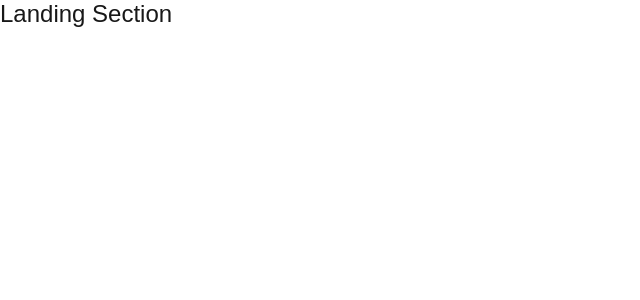
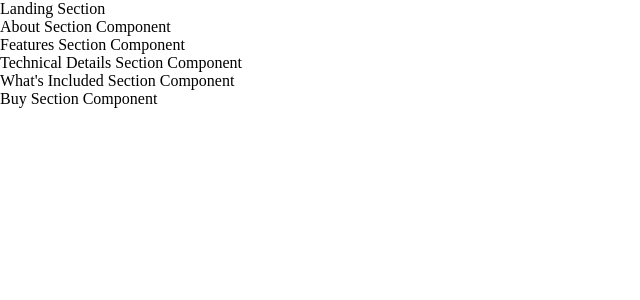
Before and after one commit to hexblend/coffeeMachine, a React (Create React App) app: page / in a window 1280 px wide. Shown: the top 300 px of the page, without its empty margins (0-640 px from the left). Built offline with nearby package versions, Linux system fonts and the light colour scheme; a web font is replaced by a local one.

Commit message:
All initial components created

```diff
--- a/src/App.js
+++ b/src/App.js
@@ -2,12 +2,22 @@ import React, { Component } from 'react';
 import './Assets/scss/main.scss';
 
 import Landing from './Components/Sections/Landing';
+import About from './Components/Sections/About';
+import Features from './Components/Sections/Features';
+import TechnicalDetails from './Components/Sections/TechnicalDetails';
+import WhatsIncluded from './Components/Sections/WhatsIncluded';
+import Buy from './Components/Sections/Buy';
 
 class App extends Component {
   render() {
     return (
       <div className="App">
         <Landing />
+        <About />
+        <Features />
+        <TechnicalDetails />
+        <WhatsIncluded />
+        <Buy />
       </div>
     );
   }
--- /dev/null
+++ b/src/Components/Sections/About.js
@@ -0,0 +1,11 @@
+import React from 'react'
+
+const About = () => {
+  return (
+    <section className="about-section">
+      About Section Component
+    </section>
+  );
+}
+
+export default About;
--- /dev/null
+++ b/src/Components/Sections/Buy.js
@@ -0,0 +1,11 @@
+import React from 'react'
+
+const Buy = () => {
+  return (
+    <section className="buy-section">
+      Buy Section Component
+    </section>
+  )
+}
+
+export default Buy;
--- /dev/null
+++ b/src/Components/Sections/Features.js
@@ -0,0 +1,11 @@
+import React from 'react'
+
+const Features = () => {
+  return (
+    <section className="features-section">
+      Features Section Component
+    </section>
+  );
+}
+
+export default Features;
--- a/src/Components/Sections/Landing.js
+++ b/src/Components/Sections/Landing.js
@@ -3,7 +3,7 @@ import React from 'react';
 const Landing = () => {
     return (
         <section className="landing-section">
-            <h1>Landing Section</h1>
+            Landing Section
         </section>
     );
 }
--- /dev/null
+++ b/src/Components/Sections/TechnicalDetails.js
@@ -0,0 +1,11 @@
+import React from 'react'
+
+const TechnicalDetails = () => {
+  return (
+    <section className="technical_details-section">
+      Technical Details Section Component
+    </section>
+  );
+}
+
+export default TechnicalDetails;
--- /dev/null
+++ b/src/Components/Sections/WhatsIncluded.js
@@ -0,0 +1,11 @@
+import React from 'react'
+
+const WhatsIncluded = () => {
+  return (
+    <section className="whats_included-section">
+      What's Included Section Component
+    </section>
+  );
+}
+
+export default WhatsIncluded;
```
Also changed, not shown: src/Components/Layout/Footer.js (added, +13 -0 lines), src/Components/Layout/Navbar.js (added, +13 -0 lines).
